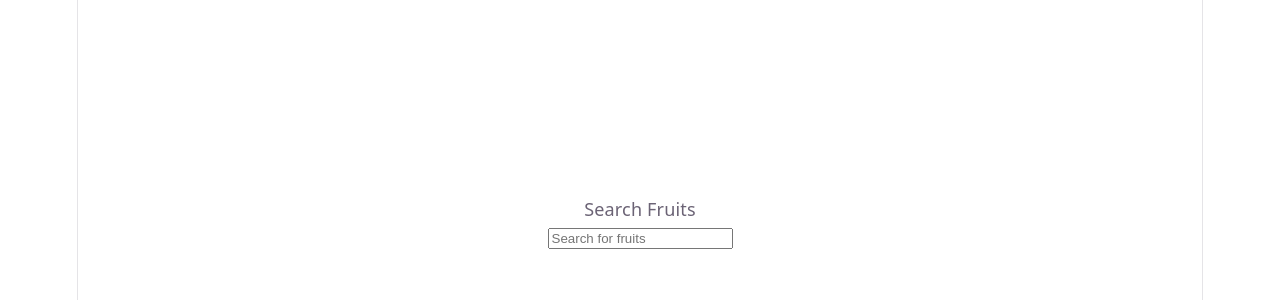
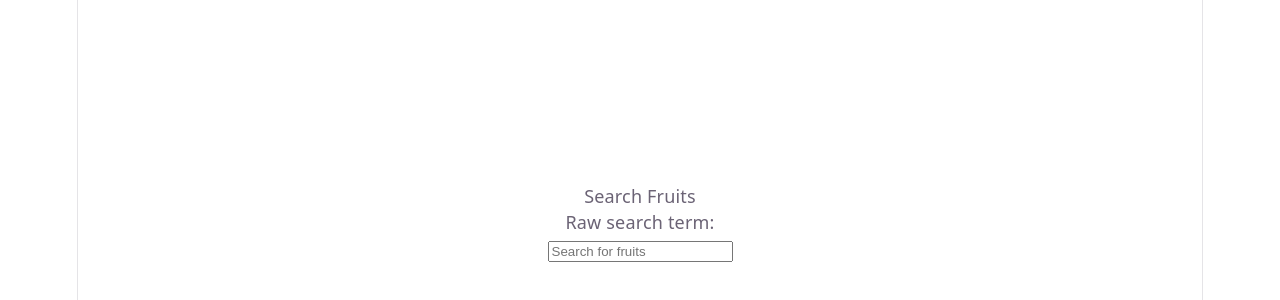
Before and after one commit to linzhangcs/frontend-kata, a React (Vite) app: page / in a window 1280 px wide. Shown: the part 124-424 px from the top of the page. Built offline with nearby package versions, Linux system fonts and the light colour scheme.

Commit message:
chore: fix some minor issues

```diff
--- a/src/problems/components/debounced-search/DebouncedSearch.jsx
+++ b/src/problems/components/debounced-search/DebouncedSearch.jsx
@@ -1,5 +1,6 @@
 import { useState, useMemo} from "react";
-import debounce from "../../async/rate-limiting/debounce/solution.js"
+import debounce from "../../async/rate-limiting/debounce/solution.js";
+
 import {fruits} from './data.js'
 
 // Helper function that doesn't depend on changing component state, move out of the component so it's not recreated on every render.
@@ -34,12 +35,14 @@ const DebouncedSearch = () => {
       <div>
         <label htmlFor="debounced-search">Search Fruits</label>
         <br/>
+        <p>Raw search term: {search}</p>
+
         <input
             id="debounced-search"
             placeholder="Search for fruits"
             type="text"
             value={search}
-            onChange={handleSearchInput}></input>
+            onChange={handleSearchInput}/>
         <ul>{results.length > 0 && results.map((fruit, index) => <li key={`${fruit}-${index}`}>{fruit}</li>)}</ul>
       </div>
   );
```
